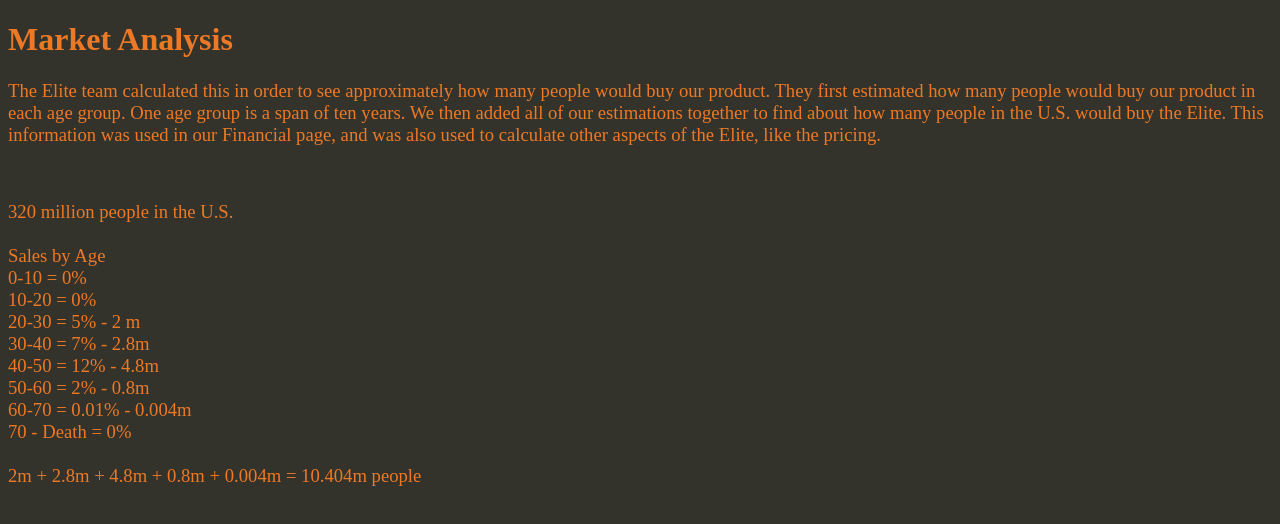
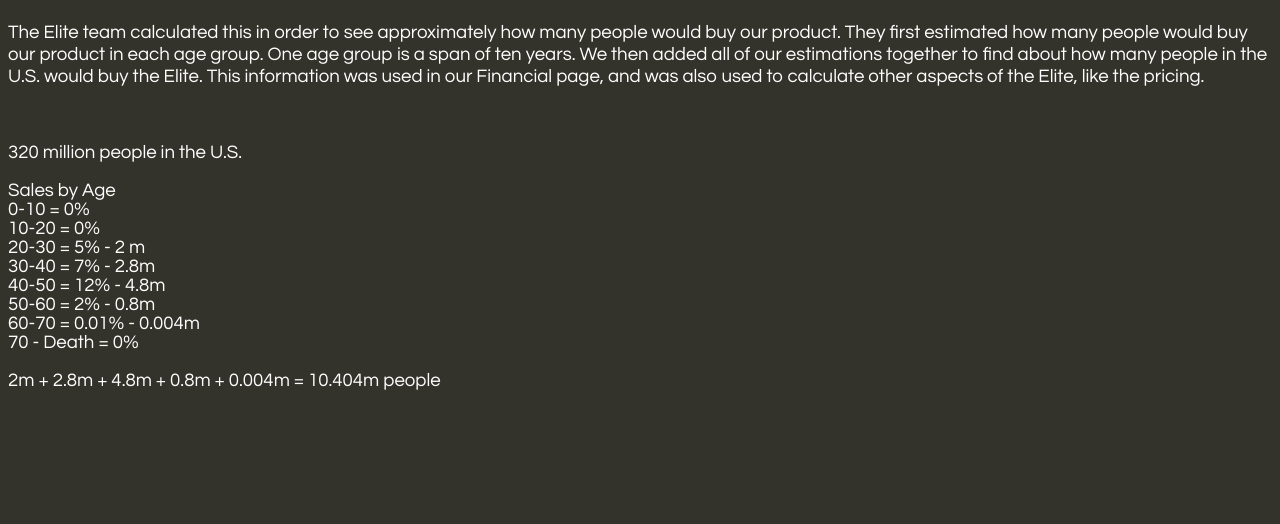
Before and after one commit to GavinAMa123/GMtestproject, a plain HTML site: page marketanalysispage.html in a window 1280 px wide. Drawn offline with Linux system fonts and the light colour scheme.

Commit message:
even more changes

```diff
--- a/marketanalysispage.html
+++ b/marketanalysispage.html
@@ -5,10 +5,10 @@
 		<link rel= "stylesheet" type= "text/css" href= "stylesheet2.css"/>
 	</head>
 	<body>
-	<h1 class= "star">Market Analysis</h1>
-	<p class= "hello">The Elite team calculated this in order to see approximately how many people would buy our product. They first estimated how many people would buy our product in each age group. One age group is a span of ten years. We then added all of our estimations together to find about how many people in the U.S. would buy the Elite. This information was used in our Financial page, and was also used to calculate other aspects of the Elite, like the pricing.</p><br/>
+	<h1 class= "star"></h1>
+	<p class= "hello"><font face= "Century Gothic">The Elite team calculated this in order to see approximately how many people would buy our product. They first estimated how many people would buy our product in each age group. One age group is a span of ten years. We then added all of our estimations together to find about how many people in the U.S. would buy the Elite. This information was used in our Financial page, and was also used to calculate other aspects of the Elite, like the pricing.</p><br/>
 	<!--information about Market Analysis-->
-	<p class= "cat">320 million people in the U.S.<br/><br/>Sales by Age<br/>
+	<p class= "cat"><font face= "Century Gothic">320 million people in the U.S.<br/><br/>Sales by Age<br/>
 	0-10 = 0%<br/>
 	10-20 = 0%<br/>
 	20-30 = 5% - 2 m<br/>
--- a/stylesheet2.css
+++ b/stylesheet2.css
@@ -6,9 +6,9 @@ h1.star {
 }
 p.hello {
 	font-size:14pt;
-	color:#ED7926;
+	color:#FFFFFF;
 }
 p.cat {
 	font-size:14pt;
-	color:#ED7926;
+	color:#FFFFFF;
 }
```
